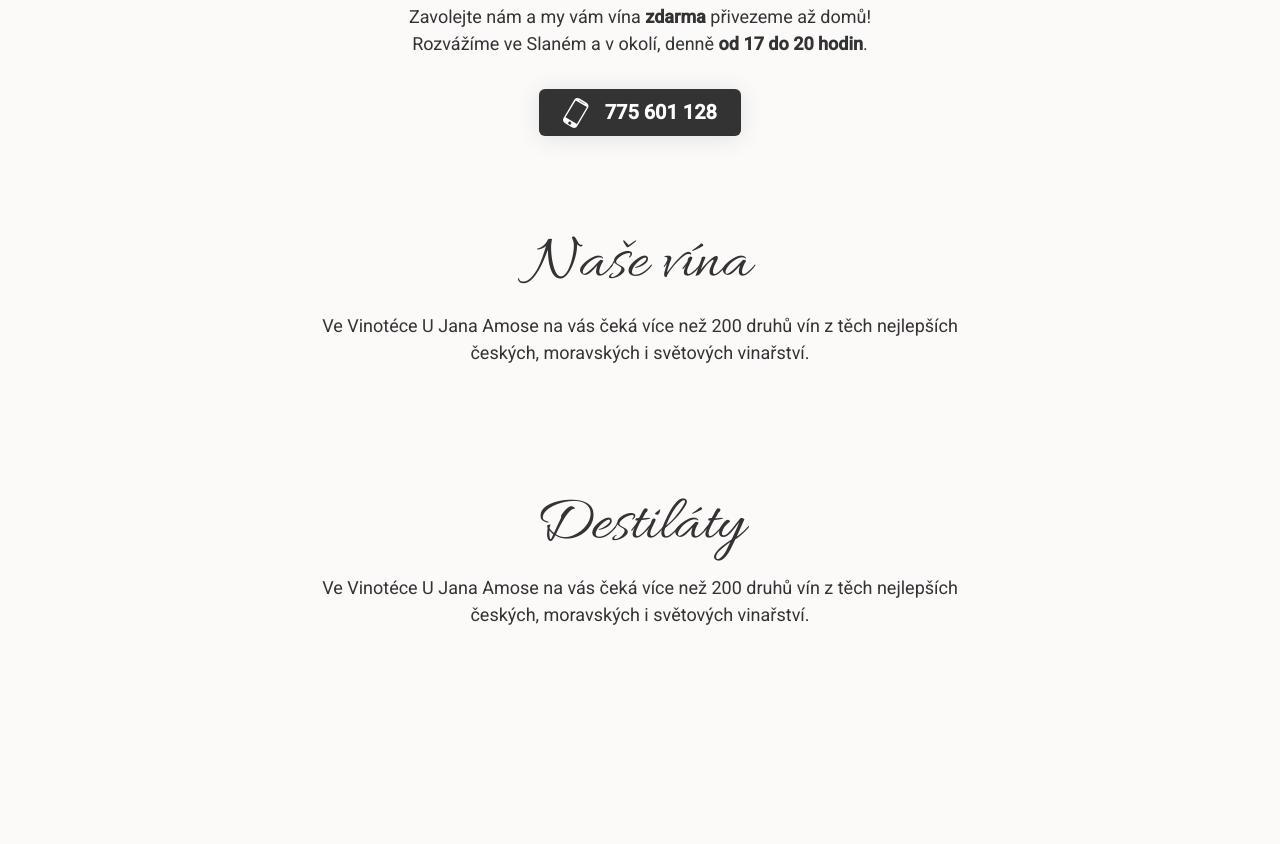
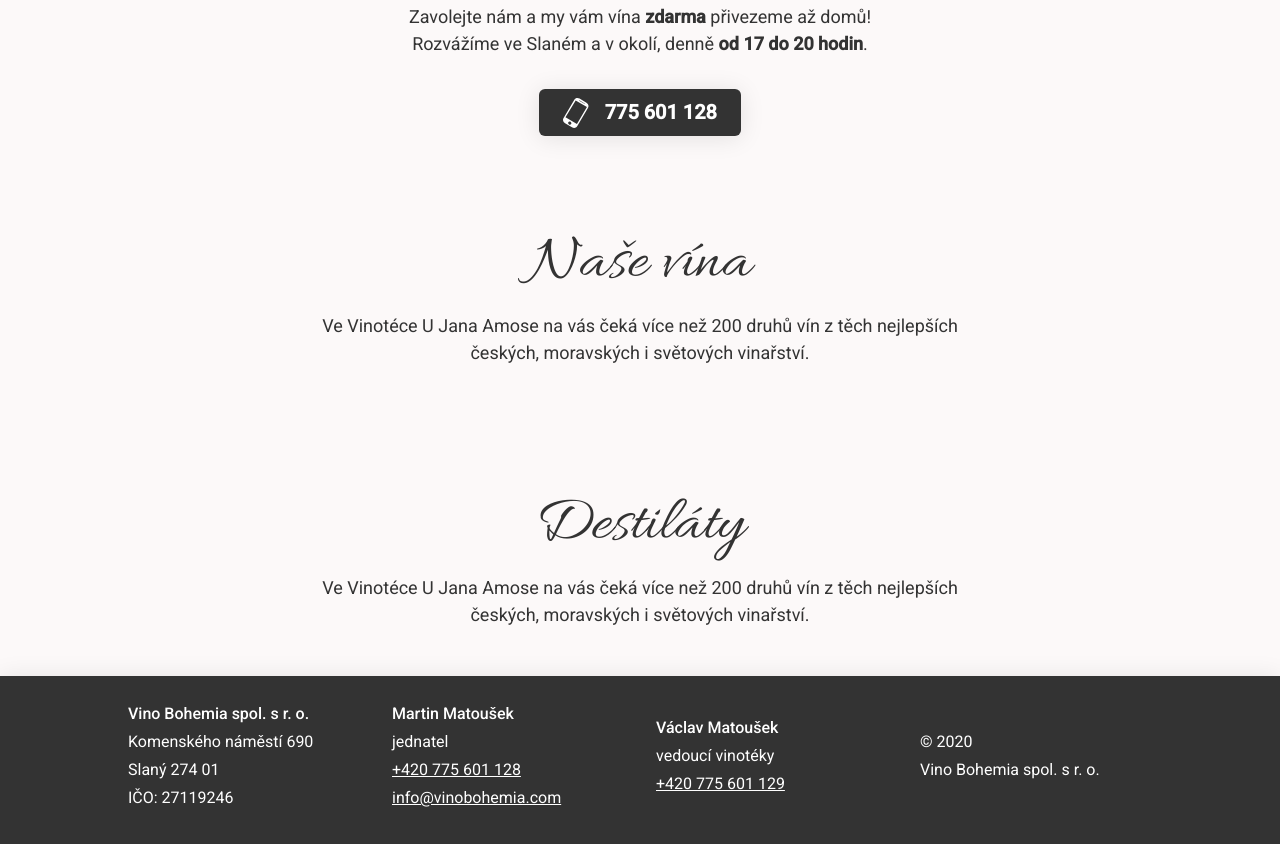
Before and after one commit to Habujama/vinoteka, a Gatsby site: page / in a window 1280 px wide. Shown: the part 1453-2297 px from the top of the page. Before the commit the page ends 2129 px from the top, so only its background shows below. Built offline with nearby package versions, Linux system fonts and the light colour scheme; Gatsby itself is replaced by a stand-in of ours; what tailwindcss-filters would draw is missing.

Commit message:
create footer

```diff
--- /dev/null
+++ b/src/components/footer/index.tsx
@@ -0,0 +1,59 @@
+import React, { FC } from 'react'
+
+import Wrapper from '../shared/wrapper'
+
+const Footer: FC = () => {
+  const today = new Date()
+  const currentYear = today.getFullYear()
+  return (
+    <div className="bg-black shadow-md text-white pt-6 pb-8">
+      <Wrapper>
+        <div
+          className="grid sm:grid-cols-4 sm:grid-rows-1 grid-rows-4 grid-cols-1 gap-x-8 px-4 sm:px-0 leading-7"
+          id="kontakt"
+        >
+          <dl className="sm:col-start-1 col-span-1 row-start-1">
+            <dt className="font-medium">Vino Bohemia spol. s r. o.</dt>
+            <dd>Komenského náměstí 690</dd>
+            <dd>Slaný 274 01</dd>
+            <dd>IČO: 27119246</dd>
+          </dl>
+          <dl className="sm:col-start-2 col-span-1 row-start-2 sm:row-start-1 my-auto">
+            <dt className="font-medium">Martin Matoušek</dt>
+            <dd>jednatel</dd>
+            <dd>
+              <a href="tel:775601128" className="underline hover:no-underline">
+                +420 775 601 128
+              </a>
+            </dd>
+            <dd>
+              <a
+                href="mailto:info@vinobohemia.com"
+                className="underline hover:no-underline"
+              >
+                info@vinobohemia.com
+              </a>
+            </dd>
+          </dl>
+          <dl className="sm:col-start-3 col-span-1 row-start-3 sm:row-start-1 my-auto">
+            <dt className="font-medium">Václav Matoušek</dt>
+            <dd>vedoucí vinotéky</dd>
+            <dd>
+              <a href="tel:775601129" className="underline hover:no-underline">
+                +420 775 601 129
+              </a>
+            </dd>
+          </dl>
+          <dl className="sm:col-start-4 col-span-1 my-auto">
+            <dt>
+              ©&nbsp;{currentYear}{' '}
+              Vino&nbsp;Bohemia&nbsp;spol.&nbsp;s&nbsp;r.&nbsp;o.
+            </dt>
+          </dl>
+        </div>
+      </Wrapper>
+    </div>
+  )
+}
+
+export default Footer
--- a/src/components/layout.tsx
+++ b/src/components/layout.tsx
@@ -1,6 +1,7 @@
 import React, { FC } from 'react'
 
 import Nav from './nav'
+import Footer from './footer'
 import Wrapper from '../components/shared/wrapper'
 
 const Layout: FC = ({ children }) => {
@@ -10,6 +11,7 @@ const Layout: FC = ({ children }) => {
       <Wrapper>
         <main>{children}</main>
       </Wrapper>
+      <Footer />
     </>
   )
 }
--- a/src/components/nav/mobile-menu.tsx
+++ b/src/components/nav/mobile-menu.tsx
@@ -43,10 +43,18 @@ const MobileMenu: FC<Props> = ({ className }) => {
           className="flex flex-col row-start-1 col-start-2 col-span-1 space-y-4 items-center md:space-y-0 md:flex-row justify-between w-full mx-auto py-4 px-8 max-w-screen-xl outline-none font-lovers text-3xl sm:text-4xl md:text-6xl"
         >
           <div className={closeCss}>
-            <button className={button}>Rozvoz</button>
-            <button className={button}>Vína</button>
-            <button className={button}>Destiláty</button>
-            <button className={button}>Kontakt</button>
+            <a href="/#rozvoz">
+              <button className={button}>Rozvoz</button>
+            </a>
+            <a href="/#vina">
+              <button className={button}>Vína</button>
+            </a>
+            <a href="/#destilaty">
+              <button className={button}>Destiláty</button>
+            </a>
+            <a href="/#kontakt">
+              <button className={button}>Kontakt</button>
+            </a>
           </div>
         </div>
       )}
```
